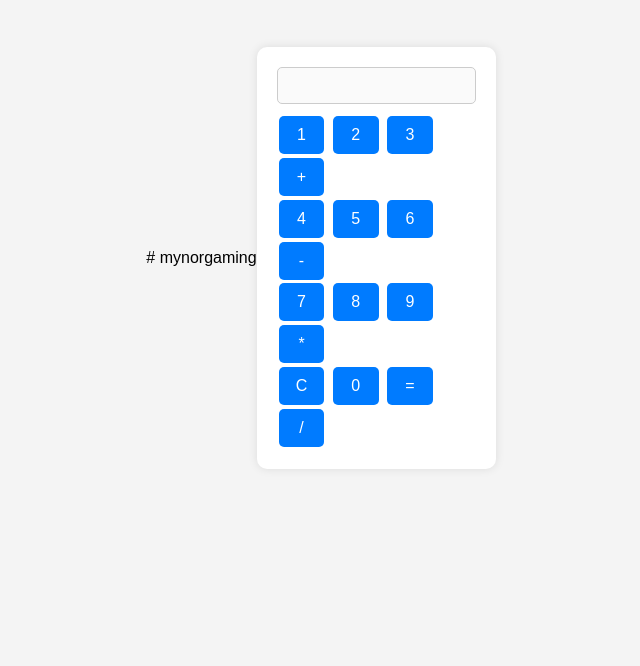
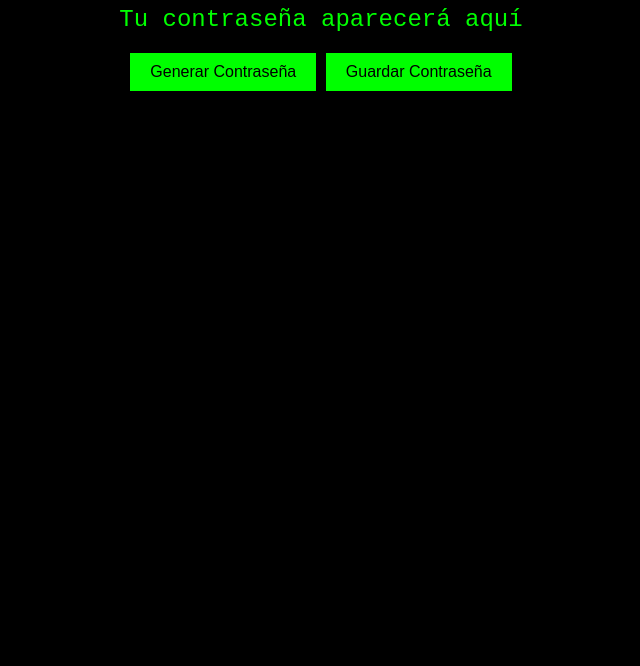
Before and after one commit to mynorgaming1m-png/Proyectos-, a plain HTML site: page index.html in a window 1280 px wide. Shown: the part 150-816 px from the top of the page, without its empty margins (319-959 px from the left). Drawn offline with Linux system fonts and the light colour scheme.

Commit message:
Add files via upload

```diff
--- a/index.html
+++ b/index.html
@@ -1,125 +1,60 @@
-<meta name='viewport' content='width=device-width, initial-scale=1'/># mynorgaming
+<meta name='viewport' content='width=device-width, initial-scale=1'/># MynorMods
 
 <!DOCTYPE html>
 <html lang="es">
 <head>
     <meta charset="UTF-8">
     <meta name="viewport" content="width=device-width, initial-scale=1.0">
-    <title>Calculadora</title>
+    <title>Generador de Contraseñas</title>
     <style>
         body {
-            font-family: Arial, sans-serif;
-            display: flex;
-            justify-content: center;
-            align-items: center;
-            height: 100vh;
-            background-color: #f4f4f4;
+            background-color: black;
+            color: #00ff00;
+            font-family: 'Courier New', Courier, monospace;
+            text-align: center;
+            padding: 50px;
         }
-        #calculadora {
-            background: white;
-            padding: 20px;
-            border-radius: 10px;
-            box-shadow: 0 0 10px rgba(0, 0, 0, 0.1);
-        }
-        input[type="text"] {
-            width: 100%;
-            padding: 10px;
-            margin-bottom: 10px;
-            border: 1px solid #ccc;
-            border-radius: 5px;
+        #password {
+            font-size: 24px;
+            margin: 20px 0;
         }
         button {
-            width: 23%;
-            padding: 10px;
-            margin: 1%;
+            padding: 10px 20px;
+            font-size: 16px;
+            cursor: pointer;
+            background-color: #00ff00;
             border: none;
-            border-radius: 5px;
-            background-color: #007bff;
-            color: white;
-            font-size: 16px;
-        }
-        button:hover {
-            background-color: #0056b3;
+            color: black;
         }
     </style>
 </head>
 <body>
-    <div id="calculadora">
-        <input type="text" id="resultado" disabled>
-        <div>
-            <button onclick="agregarNumero('1')">1</button>
-            <button onclick="agregarNumero('2')">2</button>
-            <button onclick="agregarNumero('3')">3</button>
-            <button onclick="operar('+')">+</button>
-        </div>
-        <div>
-            <button onclick="agregarNumero('4')">4</button>
-            <button onclick="agregarNumero('5')">5</button>
-            <button onclick="agregarNumero('6')">6</button>
-            <button onclick="operar('-')">-</button>
-        </div>
-        <div>
-            <button onclick="agregarNumero('7')">7</button>
-            <button onclick="agregarNumero('8')">8</button>
-            <button onclick="agregarNumero('9')">9</button>
-            <button onclick="operar('*')">*</button>
-        </div>
-        <div>
-            <button onclick="limpiar()">C</button>
-            <button onclick="agregarNumero('0')">0</button>
-            <button onclick="calcular()">=</button>
-            <button onclick="operar('/')">/</button>
-        </div>
-    </div>
+    <h1>Generador de Contraseñas</h1>
+    <div id="password">Tu contraseña aparecerá aquí</div>
+    <button onclick="generarContrasena()">Generar Contraseña</button>
+    <button onclick="guardarContrasena()">Guardar Contraseña</button>
 
     <script>
-        let resultado = document.getElementById('resultado');
-        let operacion = '';
-        let numero1 = '';
-        let numero2 = '';
-
-        function agregarNumero(num) {
-            resultado.value += num;
+        function generarContrasena() {
+            const caracteres = 'ABCDEFGHIJKLMNOPQRSTUVWXYZabcdefghijklmnopqrstuvwxyz0123456789!@#$%^&*()';
+            let contrasena = '';
+            for (let i = 0; i < 12; i++) {
+                contrasena += caracteres.charAt(Math.floor(Math.random() * caracteres.length));
+            }
+            document.getElementById('password').innerText = contrasena;
         }
 
-        function operar(op) {
-            if (resultado.value !== '') {
-                numero1 = resultado.value;
-                operacion = op;
-                resultado.value = '';
+        function guardarContrasena() {
+            const contrasena = document.getElementById('password').innerText;
+            if (contrasena === 'Tu contraseña aparecerá aquí') {
+                alert('Por favor, genera una contraseña primero.');
+            } else {
+                const blob = new Blob([contrasena], { type: 'text/plain' });
+                const link = document.createElement('a');
+                link.href = window.URL.createObjectURL(blob);
+                link.download = 'contrasena.txt';
+                link.click();
             }
-        }
-
-        function calcular() {
-            if (numero1 !== '' && resultado.value !== '') {
-                numero2 = resultado.value;
-                let res;
-                switch (operacion) {
-                    case '+':
-                        res = parseFloat(numero1) + parseFloat(numero2);
-                        break;
-                    case '-':
-                        res = parseFloat(numero1) - parseFloat(numero2);
-                        break;
-                    case '*':
-                        res = parseFloat(numero1) * parseFloat(numero2);
-                        break;
-                    case '/':
-                        res = parseFloat(numero1) / parseFloat(numero2);
-                        break;
-                }
-                resultado.value = res;
-                numero1 = '';
-                numero2 = '';
-                operacion = '';
-            }
-        }
-
-        function limpiar() {
-            resultado.value = '';
-            numero1 = '';
-            numero2 = '';
-            operacion = '';
         }
     </script>
 </body>
```
